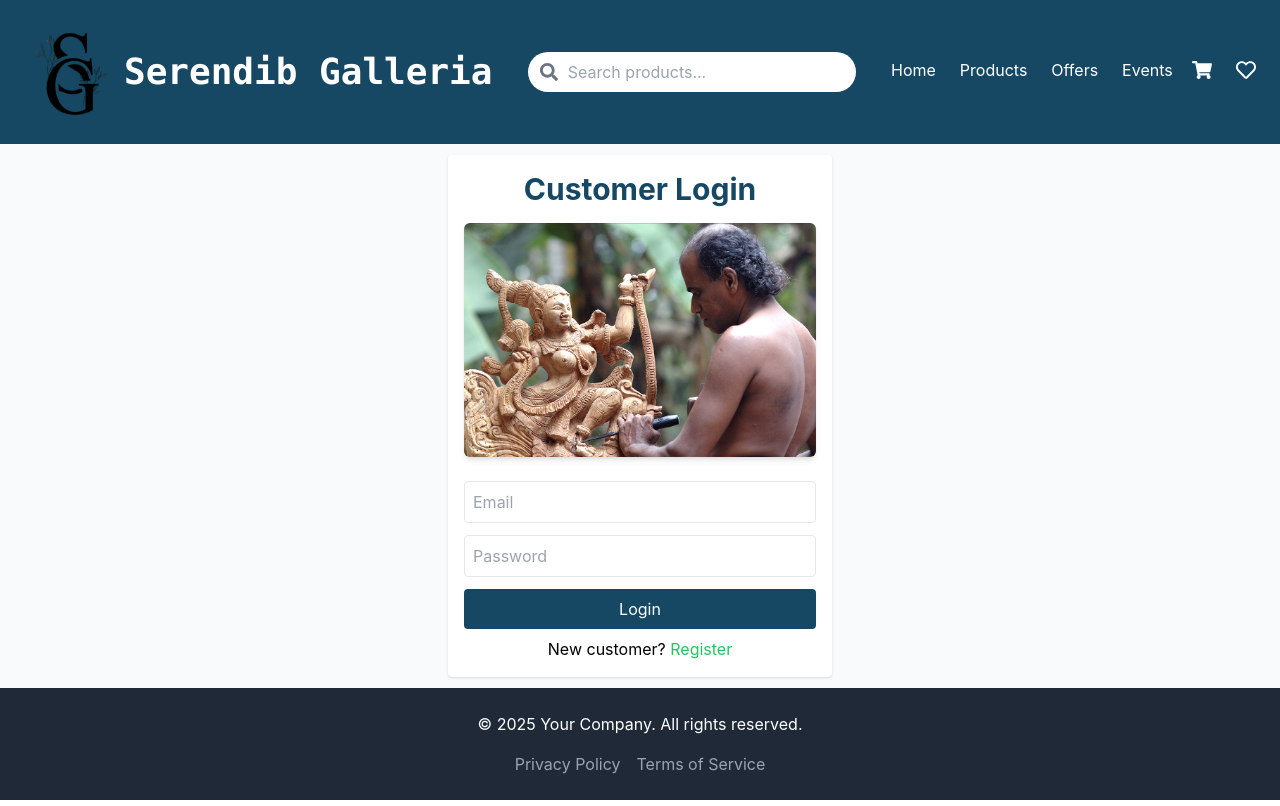
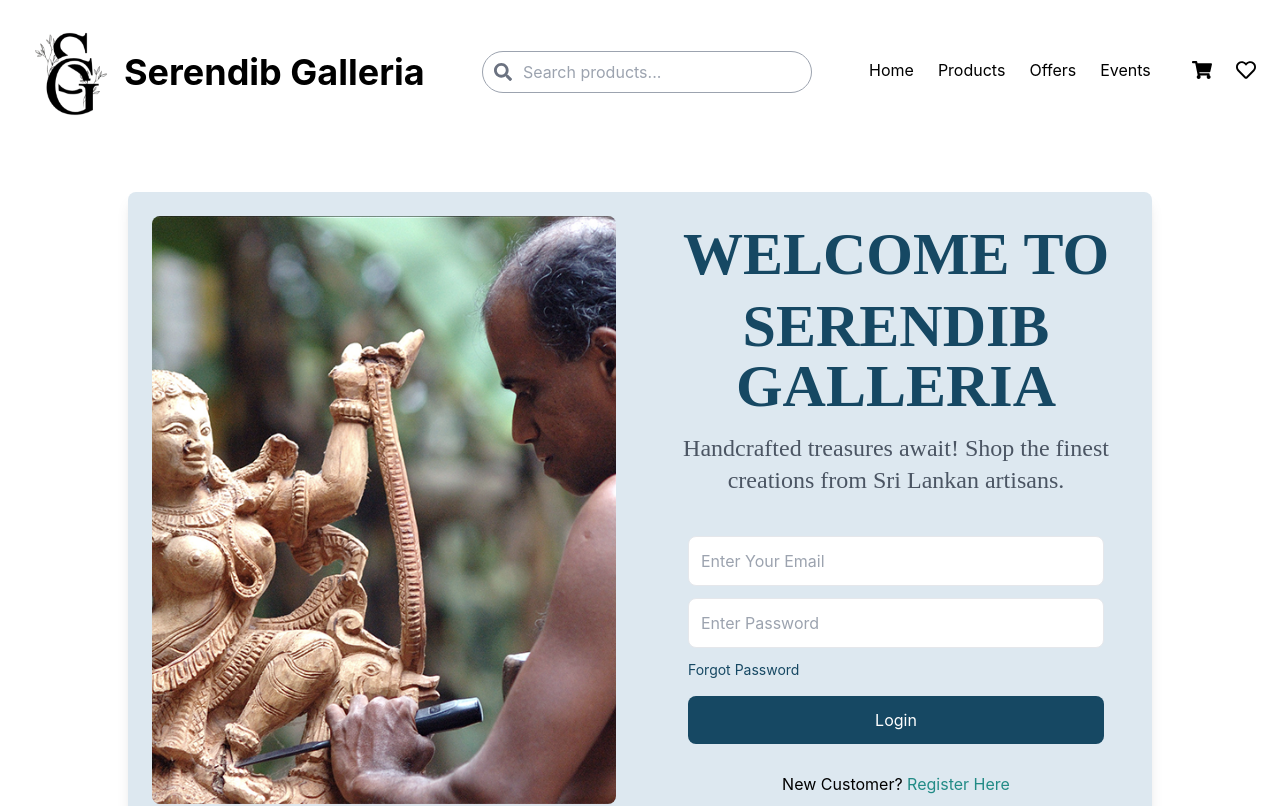
Before and after one commit to thisara02/Handicraft-E-Commerce, a React (Create React App) app in the folder Client/: page /customer-login in a window 1280 px wide. Shown: the top 806 px of the page. Built offline with nearby package versions, Linux system fonts and the light colour scheme.

Commit message:
New Customer Page Design

```diff
--- a/Client/src/components/NavBar1.jsx
+++ b/Client/src/components/NavBar1.jsx
@@ -4,7 +4,7 @@ const logo =  process.env.PUBLIC_URL + "/assets/logo.png";
 
 const NavBar = () => {
   return (
-    <nav className="bg-[#164863] p-6"> {/* Increased padding for a taller navbar */}
+    <nav className="bg-white p-6"> {/* Increased padding for a taller navbar */}
       <div className="max-w-7xl mx-auto flex items-center justify-between">
         {/* Logo Section */}
         <div className="flex items-center space-x-1">
@@ -13,7 +13,7 @@ const NavBar = () => {
             alt="Serendib Galleria"
             className="w-24 h-24 rounded-full"
           />
-           <div className="text-[#ffffff] text-4xl font-bold font-mono">Serendib Galleria</div>
+           <div className="text-black text-4xl font-bold font-arial">Serendib Galleria</div>
         </div>
 
          {/* Search Bar */}
@@ -23,7 +23,7 @@ const NavBar = () => {
           <input
             type="text"
             placeholder="Search products..."
-            className="px-10 py-2 w-full rounded-full focus:outline-none focus:ring-2 focus:ring-blue-500"
+            className="border border-gray-400 px-10 py-2 w-full rounded-full  focus:outline-none focus:ring-2 focus:ring-blue-500"
           />
         </div>
 
@@ -32,38 +32,38 @@ const NavBar = () => {
                 <div className="space-x-6 flex items-center">
           <a
             href="/"
-            className="text-white relative group pb-1" // Add padding-bottom
+            className="text-black relative group pb-1" // Add padding-bottom
           >
             Home
             <span
-              className="absolute left-0 bottom-0 w-0 h-[2px] bg-[#ffffff] transition-all duration-300 group-hover:w-full"
+              className="absolute left-0 bottom-0 w-0 h-[2px] bg-black transition-all duration-300 group-hover:w-full"
             ></span>
           </a>
           <a
             href="/about"
-            className="text-white relative group pb-1"
+            className="text-black relative group pb-1"
           >
             Products
             <span
-              className="absolute left-0 bottom-0 w-0 h-[2px] bg-[#ffffff] transition-all duration-300 group-hover:w-full"
+              className="absolute left-0 bottom-0 w-0 h-[2px] bg-black transition-all duration-300 group-hover:w-full"
             ></span>
           </a>
           <a
             href="/services"
-            className="text-white relative group pb-1"
+            className="text-black relative group pb-1"
           >
             Offers
             <span
-              className="absolute left-0 bottom-0 w-0 h-[2px] bg-[#ffffff] transition-all duration-300 group-hover:w-full"
+              className="absolute left-0 bottom-0 w-0 h-[2px] bg-black transition-all duration-300 group-hover:w-full"
             ></span>
           </a>
           <a
             href="/contact"
-            className="text-white relative group pb-1"
+            className="text-black relative group pb-1"
           >
             Events
             <span
-              className="absolute left-0 bottom-0 w-0 h-[2px] bg-[#ffffff] transition-all duration-300 group-hover:w-full"
+              className="absolute left-0 bottom-0 w-0 h-[2px] bg-black transition-all duration-300 group-hover:w-full"
             ></span>
           </a>
         </div>
@@ -72,20 +72,20 @@ const NavBar = () => {
         <div className="flex space-x-6 items-center">
           <a
             href="/cart"
-            className="text-white relative group pb-1"
+            className="text-black relative group pb-1"
           >
             <FaShoppingCart className="text-xl" />
             <span
-              className="absolute left-0 bottom-0 w-0 h-[2px] bg-[#ffffff] transition-all duration-300 group-hover:w-full"
+              className="absolute left-0 bottom-0 w-0 h-[2px] bg-black transition-all duration-300 group-hover:w-full"
             ></span>
           </a>
           <a
             href="/wishlist"
-            className="text-[#FFFFFF] relative group pb-1"
+            className="text-black relative group pb-1"
           >
             <FaRegHeart className="text-xl" />
             <span
-              className="absolute left-0 bottom-0 w-0 h-[2px] bg-[#ffffff] transition-all duration-300 group-hover:w-full"
+              className="absolute left-0 bottom-0 w-0 h-[2px] bg-black transition-all duration-300 group-hover:w-full"
             ></span>
           </a>
         </div>
--- a/Client/src/pages/CustomerLoginPage.jsx
+++ b/Client/src/pages/CustomerLoginPage.jsx
@@ -1,50 +1,64 @@
 import React from "react";
 import NavBar from '../components/NavBar1';
 import Footer from '../components/Footer1';
-const Img3 =  process.env.PUBLIC_URL + "/assets/img5.png";
-
+const Img3 = process.env.PUBLIC_URL + "/assets/img5.png";
 
 const CustomerLoginPage = () => {
     return (
-      <div className="flex flex-col min-h-screen">
+      <div className="flex flex-col min-h-screen bg-[#E6EFF6]">
         {/* Header (NavBar) */}
         <NavBar />
 
         {/* Main Content */}
-        <div className="flex flex-col items-center justify-center flex-grow bg-gray-50">
-
-          <form className="w-full max-w-sm p-4 bg-white shadow rounded">
-          <h1 className="text-3xl font-bold mb-4 text-center text-[#164863]">Customer Login</h1>
-          <div className="flex justify-center mb-6">
+        <div className="flex flex-grow items-center justify-center px-8 py-12 bg-white">
+          <div className="flex w-full max-w-5xl bg-[#DDE8F0] shadow-lg rounded-lg overflow-hidden">
+            {/* Left Side - Image Grid */}
+            <div className="w-1/2 p-6 hidden md:block">
               <img
-              src={Img3} // Replace with the correct image path or URL
-              alt="Login Illustration"
-              className="w-100 h-50 object-cover rounded-md shadow-md" // Adjust size and styles as needed
+                src={Img3}
+                alt="Artisan Products"
+                className="w-full h-full object-cover rounded-lg"
               />
             </div>
+
+            {/* Right Side - Login Form */}
+            <div className="w-full md:w-1/2 p-8">
+              <h2 className="text-6xl font-bold text-[#164863] mb-3 text-center" style={{ fontFamily: 'cursive' }}>
+                WELCOME TO
+              </h2>
+              <h1 className="text-6xl font-bold text-[#164863] text-center" style={{ fontFamily: 'Reggae One' }}>
+                SERENDIB GALLERIA
+              </h1>
+              <p className="text-gray-600 text-center mb-6 text-2xl mt-4"style={{ fontFamily: 'italiana' }}>
+                Handcrafted treasures await! Shop the finest creations from Sri Lankan artisans.
+              </p>
+
+              <form className="w-full p-4">
                 <input
                   type="email"
-              placeholder="Email"
-              className="w-full mb-3 p-2 border rounded focus:outline-none focus:ring focus:ring-green-500"
+                  placeholder="Enter Your Email"
+                  className="w-full mb-3 p-3 border rounded-lg focus:outline-none focus:ring-2 focus:ring-[#164863]"
                 />
                 <input
                   type="password"
-              placeholder="Password"
-              className="w-full mb-3 p-2 border rounded focus:outline-none focus:ring focus:ring-green-500"
+                  placeholder="Enter Password"
+                  className="w-full mb-3 p-3 border rounded-lg focus:outline-none focus:ring-2 focus:ring-[#164863]"
                 />
+                <div className="flex justify-between text-sm mb-4">
+                  <a href="/forgot-password" className="text-[#164863] hover:underline">Forgot Password</a>
+                </div>
                 <button
                   type="submit"
-              className="w-full bg-[#164863] text-white py-2 rounded hover:bg-[#228b86]"
+                  className="w-full bg-[#164863] text-white py-3 rounded-lg hover:bg-[#228b86]"
                 >
                   Login
                 </button>
-            <p className="mt-2 text-center">
-              New customer?{" "}
-              <a href="/customer-register" className="text-green-500 hover:underline">
-                Register
-              </a>
+              </form>
+              <p className="mt-3 text-center">
+                New Customer? <a href="/customer-register" className="text-[#228b86] hover:underline">Register Here</a>
               </p>
-          </form>
+            </div>
+          </div>
         </div>
 
         {/* Footer */}
```
Lines whose indentation alone changed are shown as unchanged.
